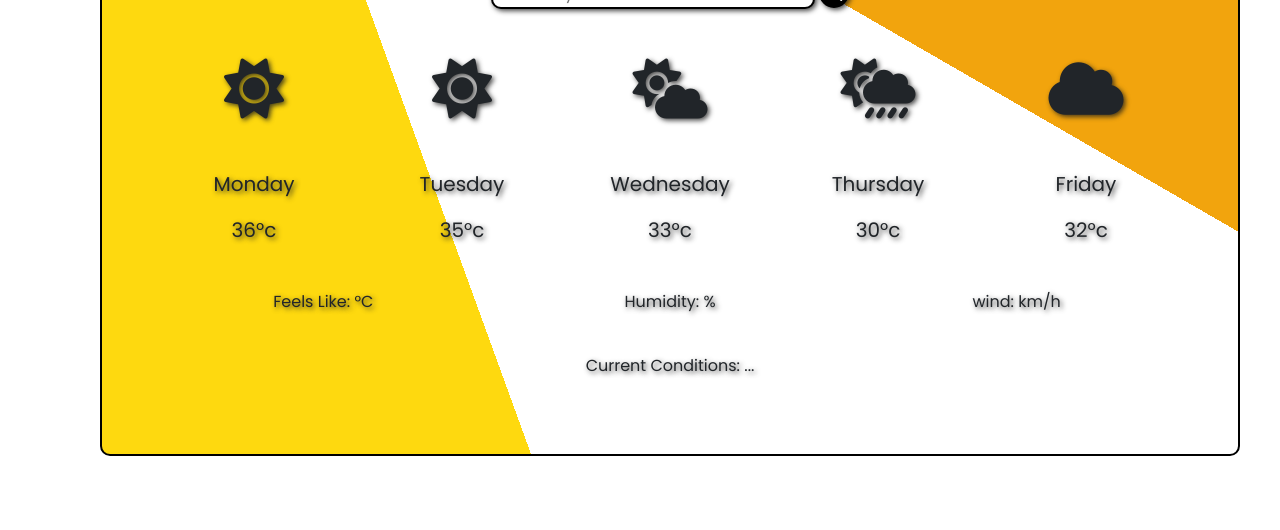
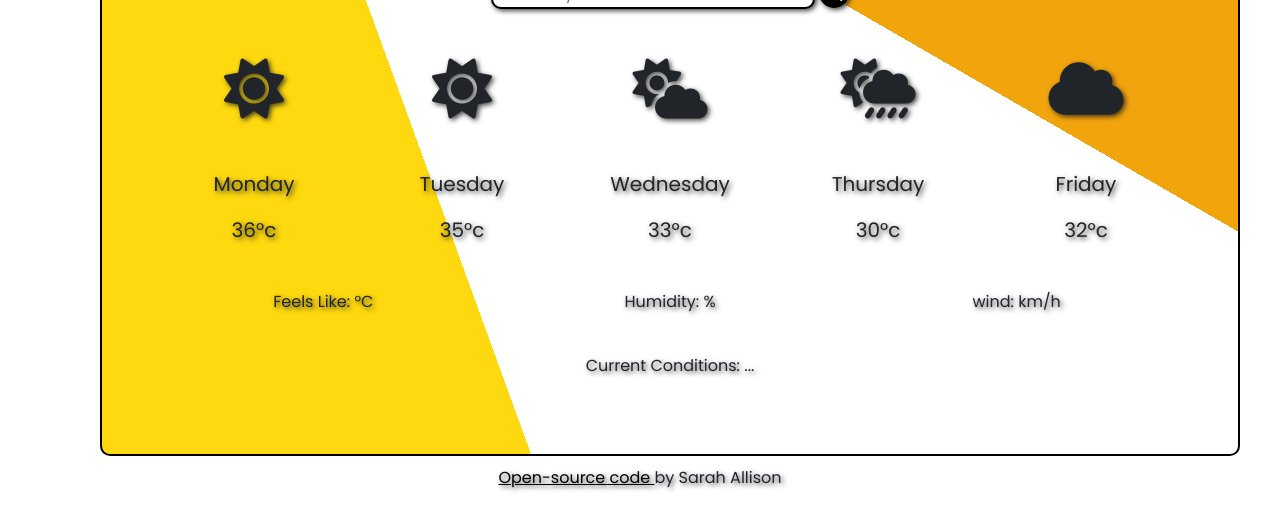
Before and after one commit to SarahAllison92/Weather-app, a plain HTML site: page index.html in a window 1280 px wide. Shown: the part 456-986 px from the top of the page. Drawn offline with nearby package versions, Linux system fonts and the light colour scheme; no server answers.

Commit message:
Added footer

```diff
--- a/index.html
+++ b/index.html
@@ -107,6 +107,10 @@
         <p class ="conditions">Current Conditions: <span class="cond" id="conditions">...</span></p>
 
     </section>
+    </div>
+    <footer>
+      <a href="https://github.com/SarahAllison92/Weather-app" target="_blank" class="github-link">Open-source code </a> by Sarah Allison
+    </footer>
    <script src="src/index.js">
 
    </script>
--- a/src/style.css
+++ b/src/style.css
@@ -38,7 +38,7 @@ button:hover {
 
 .container {
   border: 2px solid #000;
-  margin: 100px;
+  margin: 100px 100px 10px 100px;
   border-radius: 10px;
   padding: 60px;
   background: -webkit-linear-gradient(70deg, #fed90f 30%, rgba(0, 0, 0, 0) 30%),
@@ -120,3 +120,18 @@ button:hover {
 .cond {
   text-transform: capitalize;
 }
+
+footer {
+  text-align: center;
+  margin-bottom: 50px;
+  text-shadow: 2px 2px 5px rgb(27, 27, 27, 0.8);
+}
+
+.github-link {
+  color: #000;
+  transition: all 100ms ease-in-out;
+}
+
+.github-link:hover {
+  color: #f2a40d;
+}
```
Lines whose indentation alone changed are shown as unchanged.
